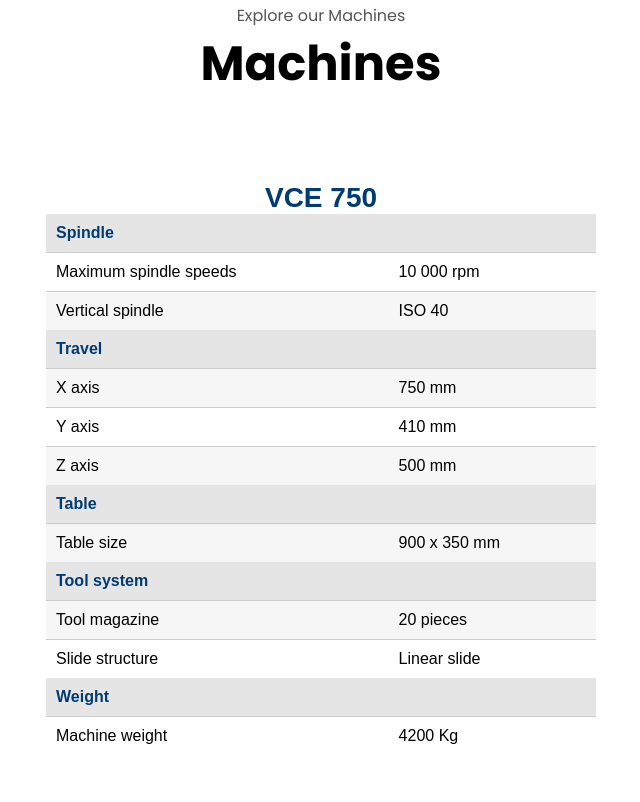
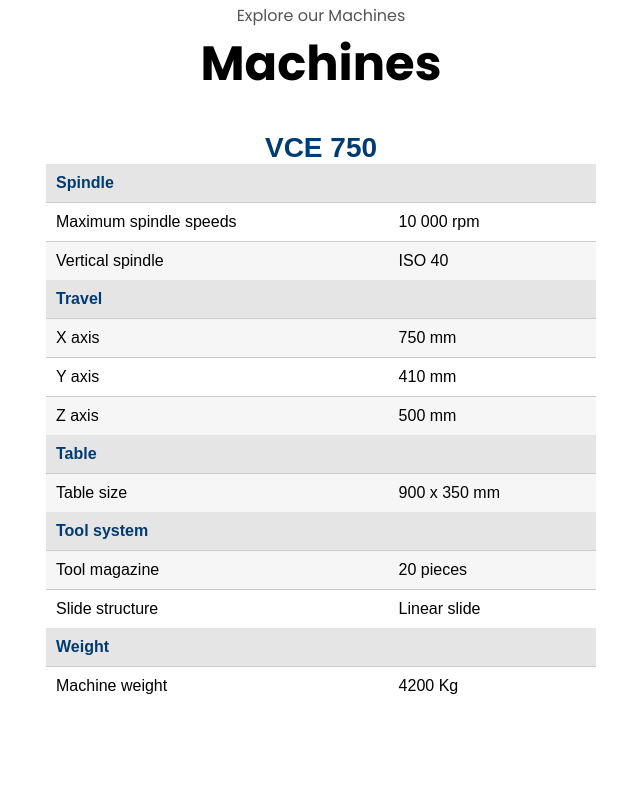
Before and after one commit to GerCsaba/Website-Werkly, a plain HTML site: page index.html in a window 1280 px wide. Shown: the part 1316-2118 px from the top of the page, without its empty margins (319-959 px from the left). Drawn offline with Linux system fonts and the light colour scheme.

Commit message:
Update style.css

```diff
--- a/style.css
+++ b/style.css
@@ -129,10 +129,13 @@ a:hover{
     display: block;       /* szükséges a margin auto-hoz */
 
   }
-  .ref-wrapper1, .ref-wrapper2 {
+  /* .ref-wrapper1, .ref-wrapper2 {
      padding: 50px;
 
-  }
+  } */
+  .ref-wrapper1, .ref-wrapper2 {
+    padding: 0 50px; /* fent-lent 0, bal-jobb 50px */
+}
 
 
   .machine-table1,  .machine-table2  {
```
